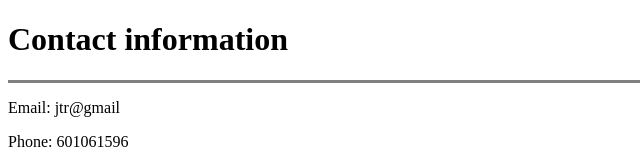
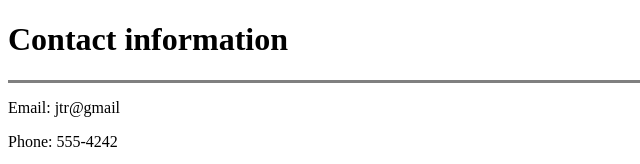
Before and after one commit to yagonia/UdemyWebDev, a plain HTML site: page contact.html in a window 1280 px wide. Shown: the top 164 px of the page, 0-640 px from the left. Drawn offline with Linux system fonts and the light colour scheme.

Commit message:
Update contact.html

```diff
--- a/contact.html
+++ b/contact.html
@@ -10,7 +10,7 @@
   <h1>Contact information</h1>
   <hr size="3" noshade>
   <p>Email: jtr@gmail</p>
-  <p>Phone: 601061596</p>
+  <p>Phone: 555-4242</p>
   <p>Address: Town Lane<br>6666<br>Mars<br>Solar</p>
   <hr>
   <form action="mailto:fake@gmail.com" method="post" enctype="text/plain">
```
